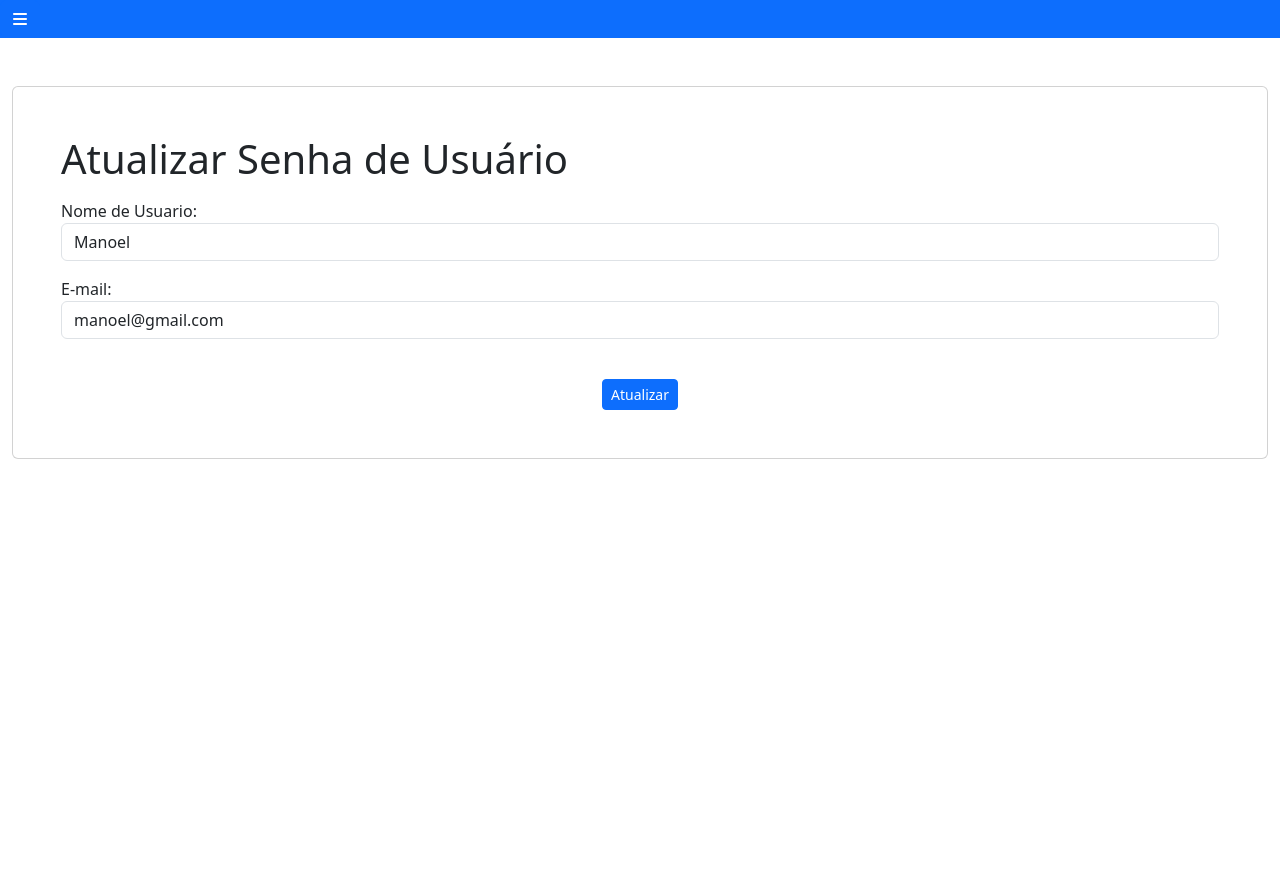
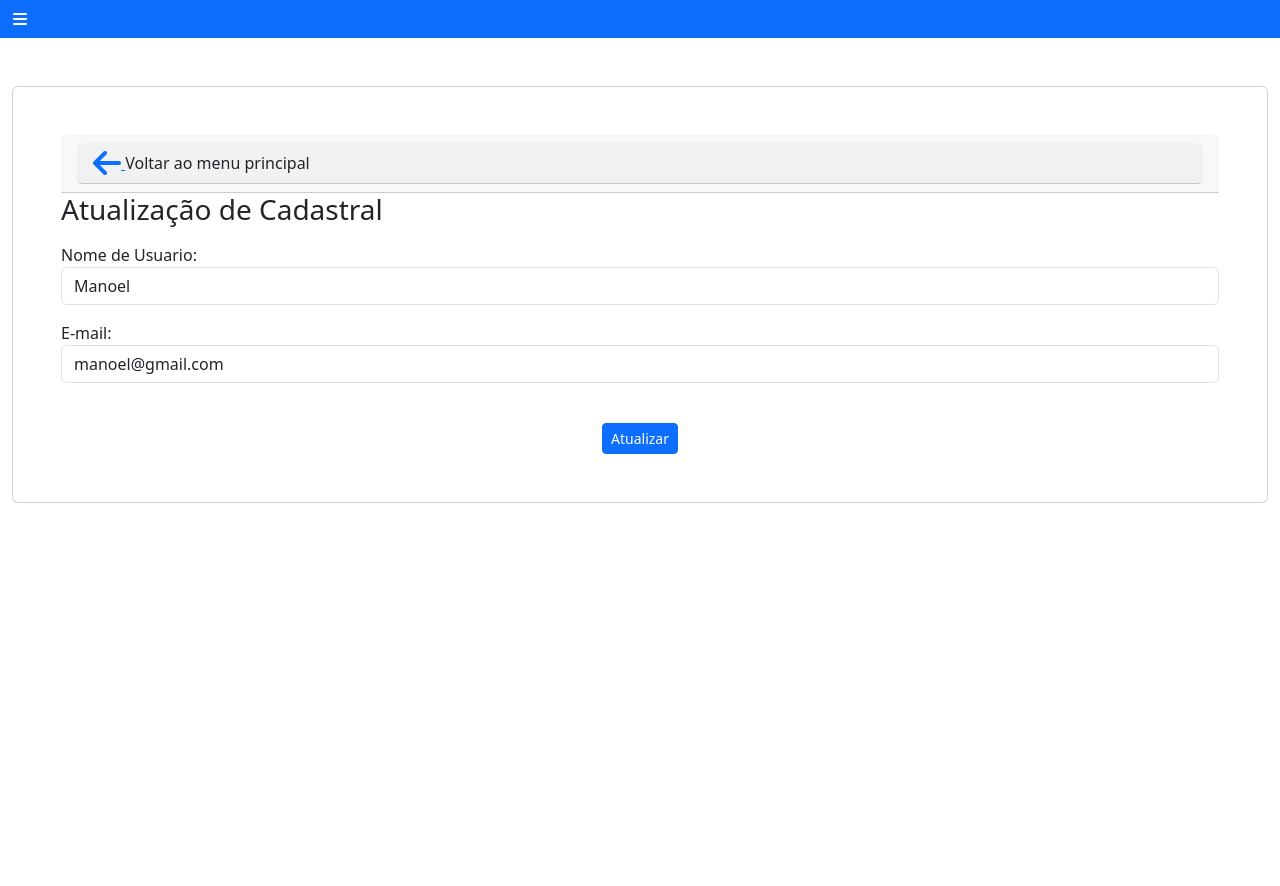
Before and after one commit to lucaslopeslima95/python-django-gerenciamento-vendas, a Django app: page /update_user/30 in a window 1280 px wide. After the commit the page ends 503 px from the top, so only its background shows below. Run offline with Django 4.2, Linux system fonts and the light colour scheme; a user stored in the database is signed in; data comes from the database, SQL or seed files in the repository; both versions use the stored data as it was after the commit; some libraries are stand-ins or nearby versions.

Commit message:
Atualização das paginas do Crud User

```diff
--- a/apps/User/forms.py
+++ b/apps/User/forms.py
@@ -31,3 +31,6 @@ class updateUserPasswordForm(ModelForm):
     class Meta:
         model = User
         fields = ['password','password_check']
+
+class findByUsernameForm(forms.Form):
+    username = forms.CharField(widget=forms.TextInput(attrs={"placeholder": "Nome Usuario","class": "form-control","title":"Nome de Usuario"}),label="Nome de Usuario")
--- a/apps/User/views.py
+++ b/apps/User/views.py
@@ -1,6 +1,6 @@
 from django.shortcuts import render
 from django.shortcuts import render,redirect
-from .forms import registerUserForm,authForm,updateWithoutPasswordForm,updateUserPasswordForm
+from .forms import registerUserForm,authForm,updateWithoutPasswordForm,updateUserPasswordForm,findByUsernameForm
 from .models import User
 from django.contrib.auth import logout,login
 from django.contrib.auth import authenticate
@@ -246,18 +246,24 @@ def update_user_password(request,id):
         form = updateUserPasswordForm(request.POST)
         if form.is_valid():
             new_password = form.cleaned_data['password']
-            user = User.objects.get(id=id)
-            user.set_password(new_password)
-            user.save()
-            messages.success(request, "Atualizado com sucesso")
-            return redirect('user:main_menu_user')
+            new_password_check = form.cleaned_data['password_check']
+            if new_password == new_password_check:
+                user = User.objects.get(id=id)
+                user.set_password(new_password)
+                user.save()
+                messages.success(request, "Atualizado com sucesso")
+                return redirect('user:main_menu_user')
+            else:
+                messages.error(request,"A senhas devem se iguais")
+                redirect('update_user_password')
+
     return render(request,'user/update_user.html',{'form':form})
 
 
 @user_passes_test(lambda user: user.is_superuser,login_url='user:page_not_found')
 @login_required(login_url="login_system")
 def main_menu_user(request):
-     return render(request,'user/main_menu_users.html',{'users':User.objects.all()})
+     return render(request,'user/main_menu_users.html',{'users':User.objects.all(),'findByUsernameForm':findByUsernameForm})
 
 
 def page_not_found(request):
--- /dev/null
+++ b/static_files/css/css_reset.css
@@ -0,0 +1,43 @@
+html, body, div, span, applet, object, iframe,
+h1, h2, h3, h4, h5, h6, p, blockquote, pre,
+a, abbr, acronym, address, big, cite, code,
+del, dfn, em, img, ins, kbd, q, s, samp,
+small, strike, strong, sub, sup, tt, var,
+b, u, i, center,
+dl, dt, dd, ol, ul, li,
+fieldset, form, label, legend,
+table, caption, tbody, tfoot, thead, tr, th, td,
+article, aside, canvas, details, embed,
+figure, figcaption, footer, header, hgroup,
+menu, nav, output, ruby, section, summary,
+time, mark, audio, video {
+	margin: 0;
+	padding: 0;
+	border: 0;
+	font-size: 100%;
+	font: inherit;
+	vertical-align: baseline;
+}
+/* HTML5 display-role reset for older browsers */
+article, aside, details, figcaption, figure,
+footer, header, hgroup, menu, nav, section {
+	display: block;
+}
+body {
+	line-height: 1;
+}
+ol, ul {
+	list-style: none;
+}
+blockquote, q {
+	quotes: none;
+}
+blockquote:before, blockquote:after,
+q:before, q:after {
+	content: '';
+	content: none;
+}
+table {
+	border-collapse: collapse;
+	border-spacing: 0;
+}
--- a/templates/base.html
+++ b/templates/base.html
@@ -7,22 +7,23 @@
       Conveniência Sci - {% block title %}{% endblock %}
       {% load static %}
     </title>
+    <link rel="stylesheet" href="{% static 'css/css_reset.css'%}">
     <link href="https://cdn.jsdelivr.net/npm/bootstrap@5.3.0/dist/css/bootstrap.min.css" rel="stylesheet" integrity="sha384-9ndCyUaIbzAi2FUVXJi0CjmCapSmO7SnpJef0486qhLnuZ2cdeRhO02iuK6FUUVM" crossorigin="anonymous">
     <link href="https://fonts.googleapis.com/css?family=Poppins:200,300,400,600,700,800"rel="stylesheet"/>
     <link rel="stylesheet" href="{% static 'css/shake.css'%}">
     <link rel="stylesheet" href="{% static 'css/validations_colors.css'%}">
     {% block stylesheets %}{% endblock stylesheets %}
   </head>
-  <meta charset="UTF-8" />
+  <meta charset="UTF-8"/>
   <title>Log In</title>
   <body onload="remove_messages()">
-    <div class="d-flex flex-column ">
-      <div class="bg-primary vw-100">
+    <div class="d-flex flex-column ms-0">
+      <div class="bg-primary">
         <div>
           {% include 'side-bar.html' %}
         </div>
       </div>
-    <div class="container-fluid vw-100 vh-100 mt-5" >
+    <div class="container-fluid mt-5" >
       {% block content %}{% endblock content %}
     </div>
     </div>
--- a/templates/collaborator/save_collaborator.html
+++ b/templates/collaborator/save_collaborator.html
@@ -15,7 +15,7 @@
             <form action="" method="post" class="vw-100">
                 {% csrf_token %}
                 {{ form.as_p }}
-                <p id="aviso-validade-form">So será possivel salvar apos todos campos validos</p>
+                <p>A senha gerada automaticamente é: @SejaBemVindo3</p>
                 <div class="d-flex justify-content-center p-5 ">
                     <button type="submit" class="btn btn-primary" id="btn-save-collaborator" disabled="true">Salvar</button>
                 </div>
--- a/templates/collaborator/update_collaborator.html
+++ b/templates/collaborator/update_collaborator.html
@@ -7,10 +7,10 @@
     {{ message }}
   </div>
   {% endfor %}
-  <h1 class="mb-3">Atualizar Colaborador</h1>
+  <h1 class="mb-3">Atualização Cadastral</h1>
   <form method="post">
     {% csrf_token %} {{ form.as_p }}
-    <br />
+    <br/>
     <div class="d-flex justify-content-center">
       <input type="submit" onclick="return confirm('Deseja Realmente Atualizar')" value="Atualizar" class="btn btn-primary btn-sm"
         id="btn_update_collaborator" />
--- a/templates/user/update_user.html
+++ b/templates/user/update_user.html
@@ -1,12 +1,24 @@
 {% extends 'base.html' %} {% block title %} Atualizar Usuarios {% endblock %}
 {% block stylesheets %}{% endblock stylesheets %} {% block content %}
+<div>
+<div>
+
+</div>
 <div class="card p-5">
     {% for message in messages %}
         <div class="alert alert-{{ message.tags }} timeout fade-out">
         {{ message }}
         </div>
      {% endfor %}
-  <h1 class="mb-3">Atualizar Senha de Usuário</h1>
+  <div class="card-header">
+      <div class="card-header rounded">
+          <a href="{% url 'user:main_menu_user'%}">
+              <i class="fa-sharp fa-solid fa-arrow-left fa-2xl"></i>
+          </a>
+          Voltar ao menu principal
+      </div>
+  </div>
+  <h3 class="mb-3">Atualização de Cadastral</h3>
   <form method="post">
     {% csrf_token %} {{ form.as_p }}
     <br/>
@@ -15,5 +27,6 @@
     </div>
   </form>
 </div>
+</div>
 {% endblock content %}
 {% block javascripts %}{% endblock javascripts %}
```
Also changed, not shown: apps/Collaborator/views.py (+19 -24 lines), templates/user/main_menu_users.html (+35 -8 lines), templates/user/save_user.html (+8 -2 lines), db.sqlite3.
